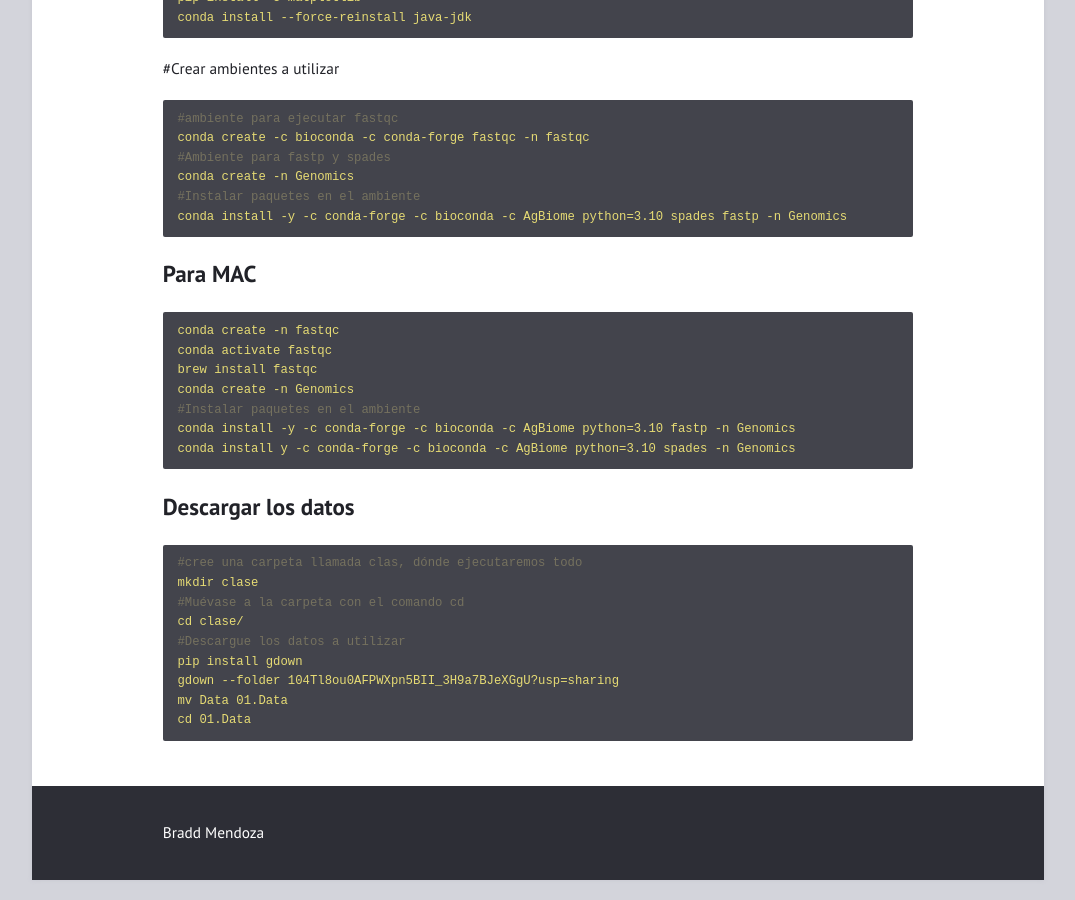
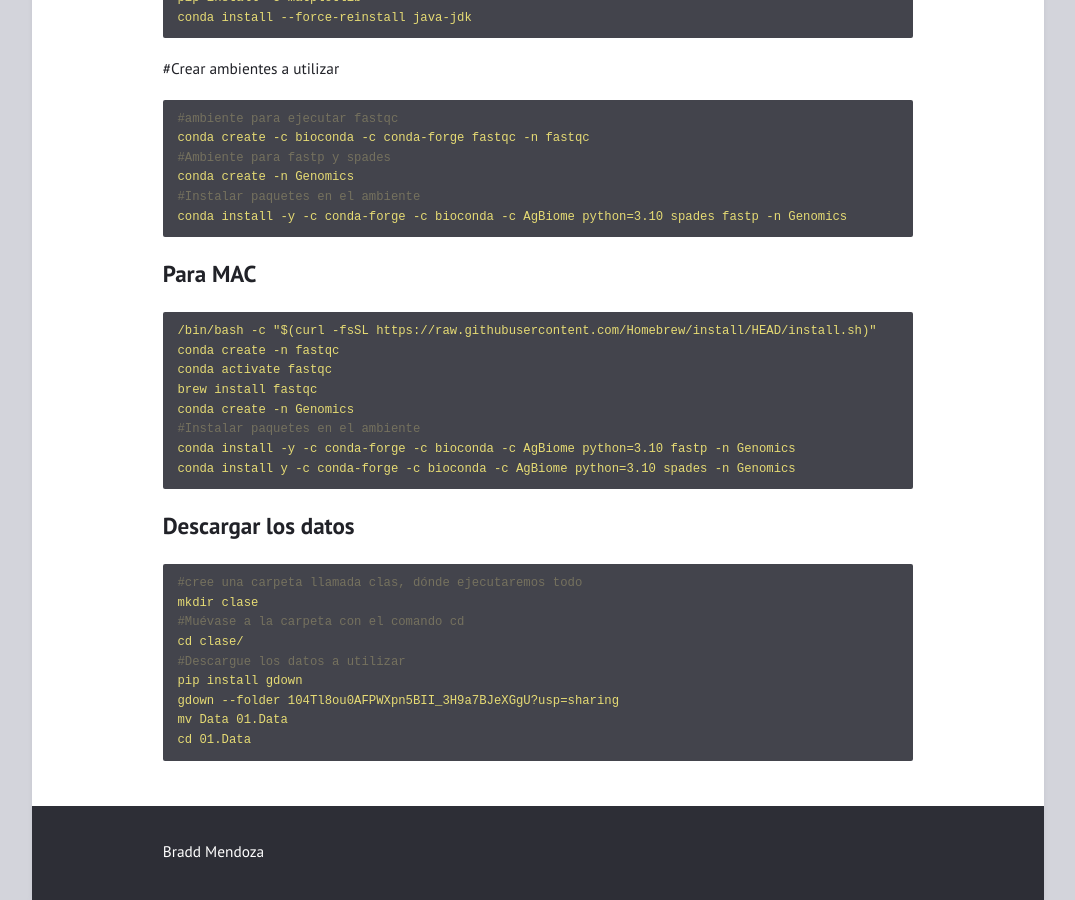
Before and after one commit to braddmg/GenPro, a Jekyll site: the page built from _posts/2024-07-14-Preparacion-de-ambiente-linux.md, in a window 1280 px wide and 900 px high, scrolled down 934 px. Shown: the whole window, without its empty margins (102-1177 px from the left). Built offline with Jekyll 4.4.1, drawn with Linux system fonts in a browser that asks for light colours.

Commit message:
Update 2024-07-14-Preparacion-de-ambiente-linux.md

````diff
--- a/_posts/2024-07-14-Preparacion-de-ambiente-linux.md
+++ b/_posts/2024-07-14-Preparacion-de-ambiente-linux.md
@@ -49,6 +49,7 @@
 # Para MAC
 
 ```yml
+/bin/bash -c "$(curl -fsSL https://raw.githubusercontent.com/Homebrew/install/HEAD/install.sh)"
 conda create -n fastqc
 conda activate fastqc
 brew install fastqc
````
